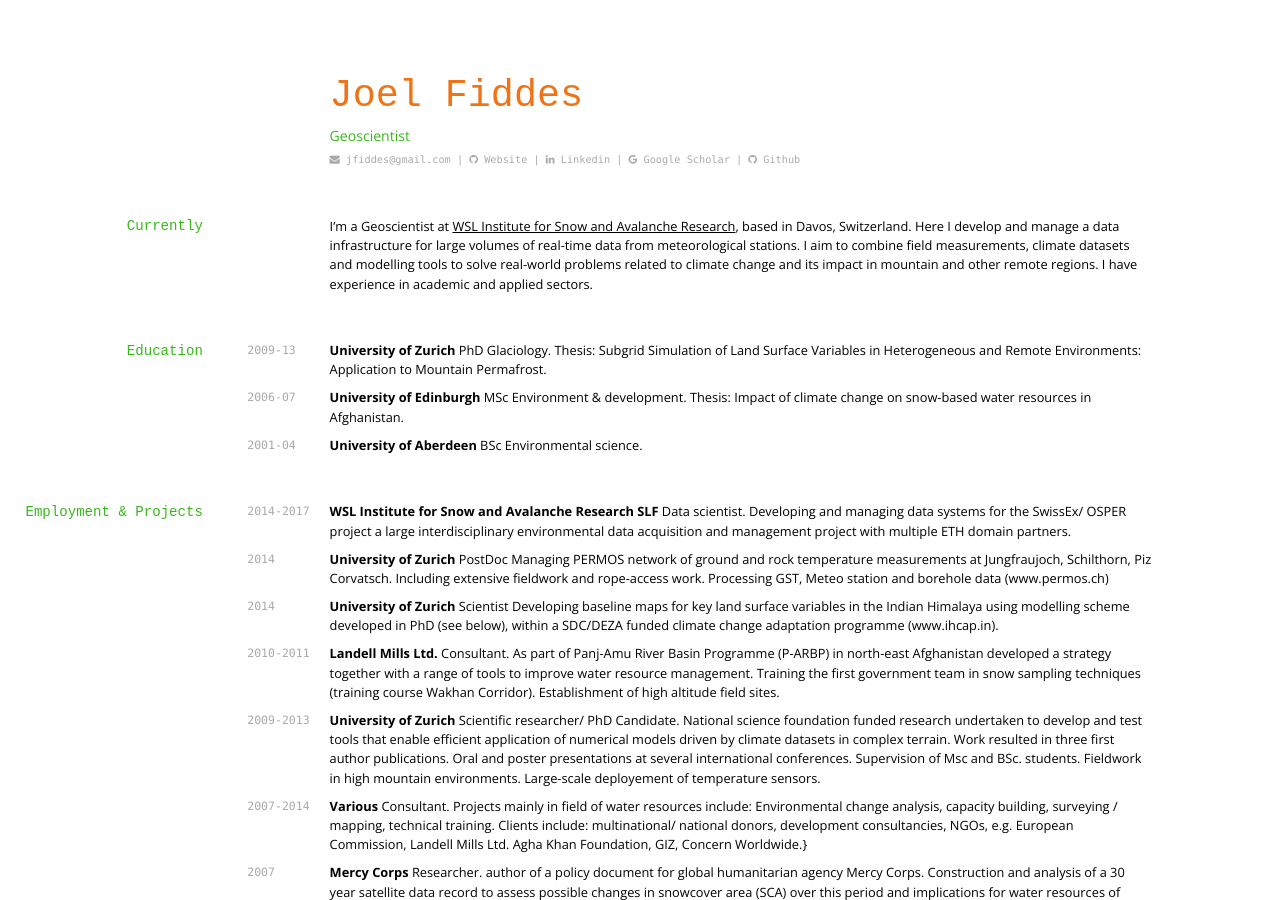
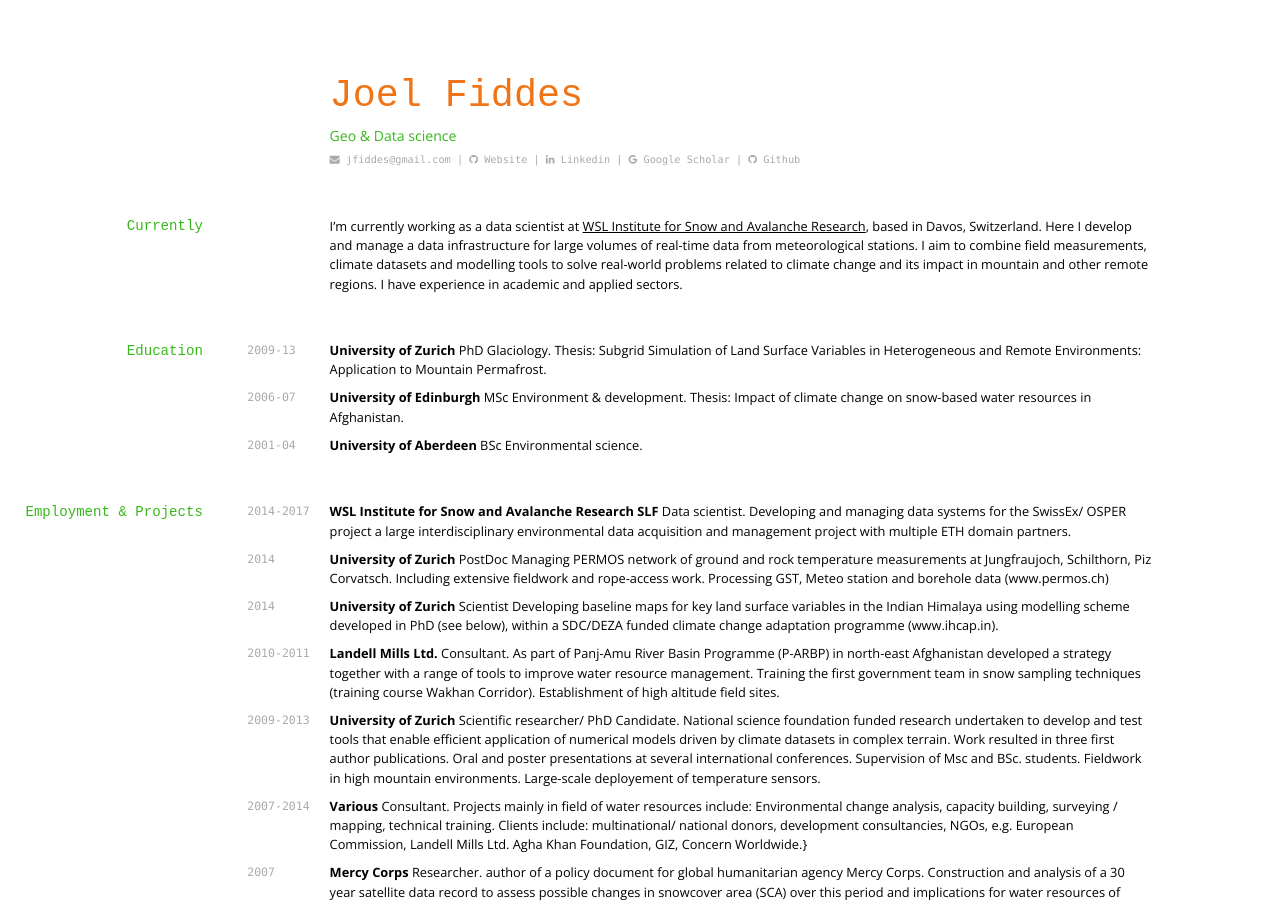
Before and after one commit to joelfiddes/joelfiddes.github.io, a Jekyll site: the page cv/index.html, which Jekyll copies as it is, in a window 1280 px wide and 900 px high. Built offline with Jekyll 4.4.1, drawn with Linux system fonts in a browser that asks for light colours; nearby versions of some CDN libraries.

Commit message:
auto-commit

```diff
--- a/cv/index.html
+++ b/cv/index.html
@@ -14,7 +14,7 @@
   <div id="main">
     <div id="content">
     <h1 id="joel-fiddes">Joel Fiddes</h1>
-<p>Geoscientist</p>
+<p>Geo &amp; Data science</p>
 
 <div id="webaddress">
 
@@ -31,7 +31,7 @@
 
 <h2 id="currently">Currently</h2>
 
-<p>I’m a Geoscientist at <a href="http://www.slf.ch/">WSL Institute for Snow and Avalanche Research</a>, based in Davos, Switzerland. Here I develop and manage a data infrastructure for large volumes of real-time data from meteorological stations. I aim to combine field measurements, climate datasets and modelling tools to solve real-world problems related to climate change and its impact in mountain and other remote regions. I have experience in academic and applied sectors.</p>
+<p>I’m currently working as a data scientist at <a href="http://www.slf.ch/">WSL Institute for Snow and Avalanche Research</a>, based in Davos, Switzerland. Here I develop and manage a data infrastructure for large volumes of real-time data from meteorological stations. I aim to combine field measurements, climate datasets and modelling tools to solve real-world problems related to climate change and its impact in mountain and other remote regions. I have experience in academic and applied sectors.</p>
 
 <h2 id="education">Education</h2>
 
```
